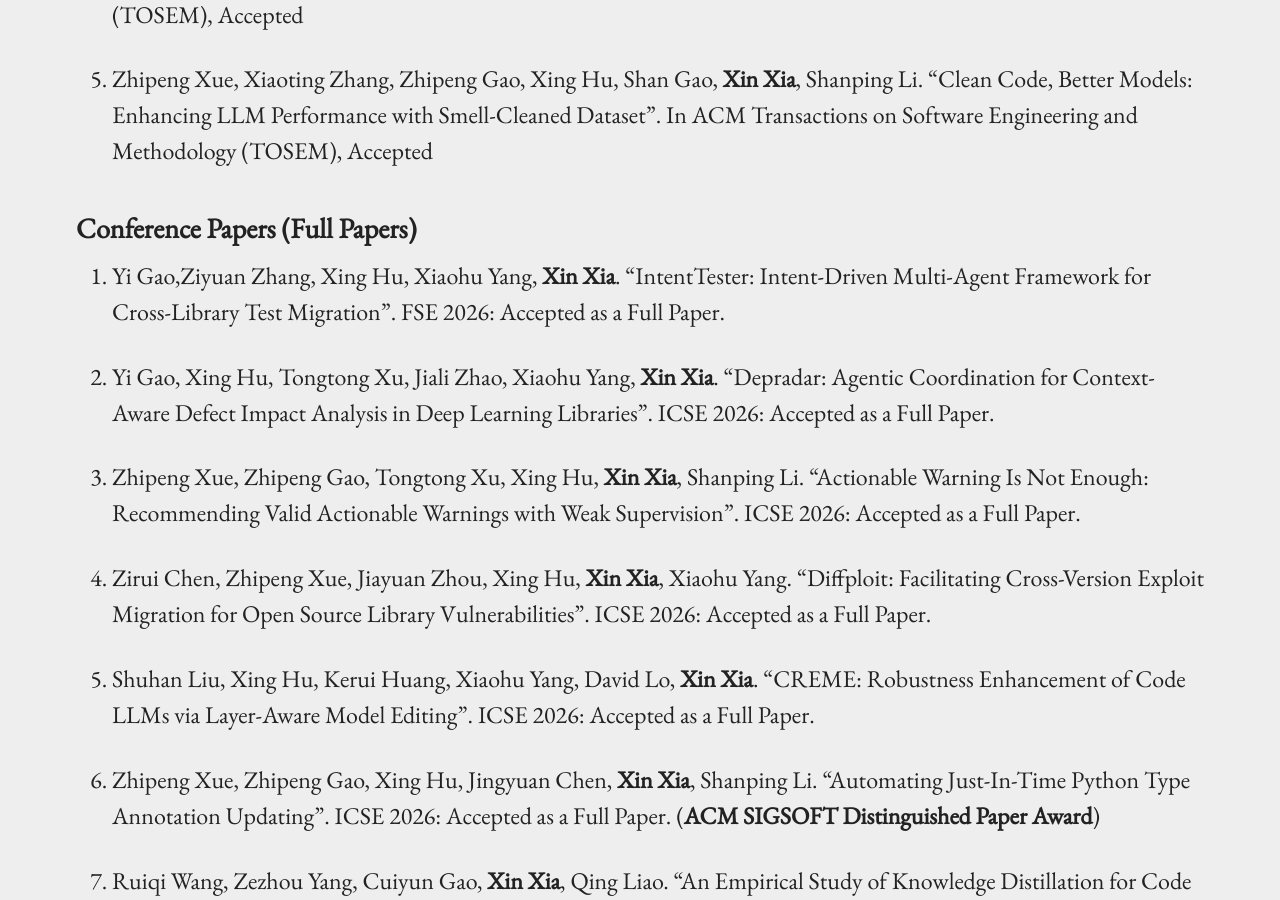
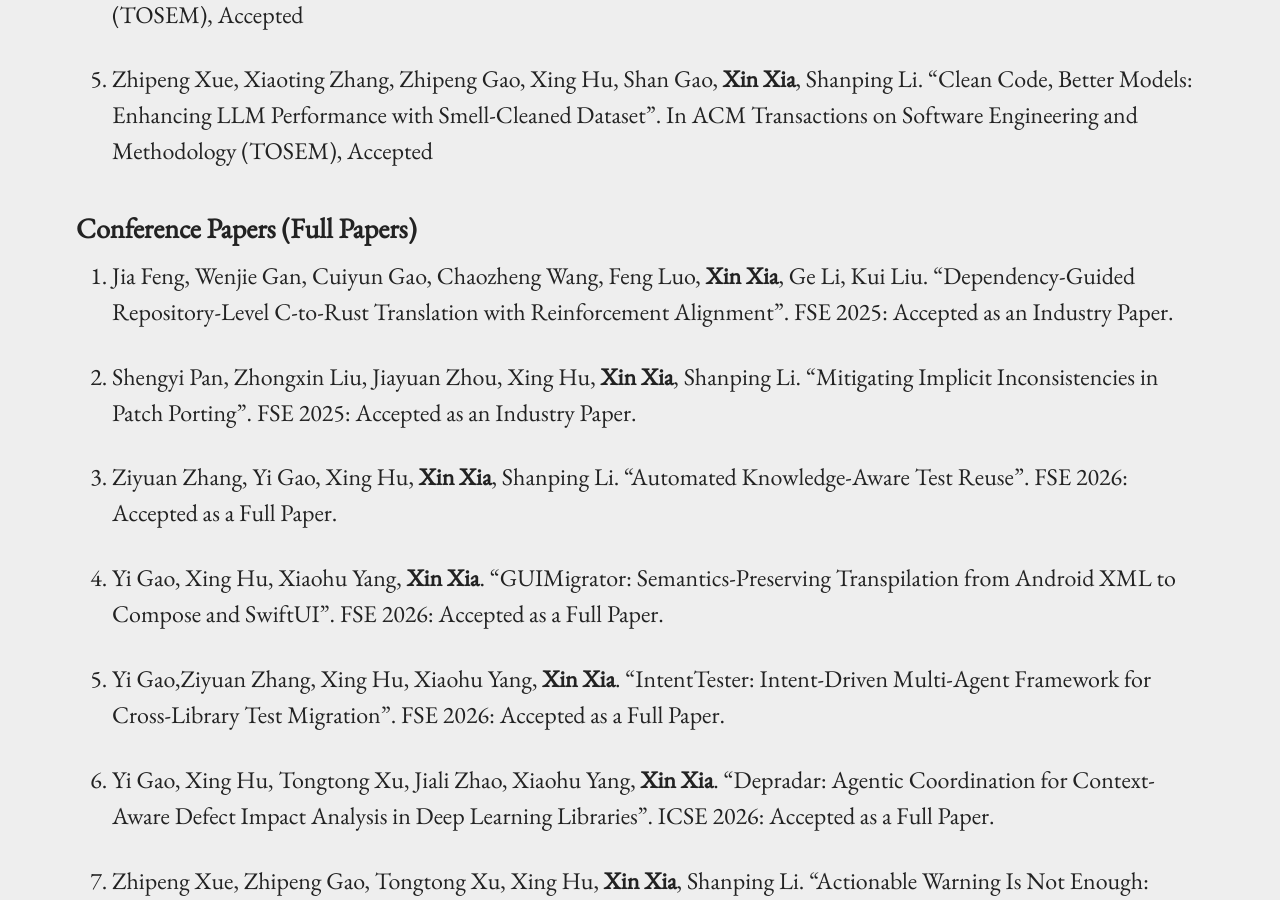
Before and after one commit to xin-xia/xin-xia.github.io, a Jekyll site: the page built from publication.md, in a window 1280 px wide and 900 px high, scrolled down 1304 px. Built offline with Jekyll 4.4.1, drawn with Linux system fonts in a browser that asks for light colours; some of the changed text lies outside the part shown.

Commit message:
Update publication.md

```diff
--- a/publication.md
+++ b/publication.md
@@ -29,6 +29,15 @@ permalink: /publication/
 151. Zhipeng Xue, Xiaoting Zhang, Zhipeng Gao, Xing Hu, Shan Gao, <strong>Xin Xia</strong>, Shanping Li. "Clean Code, Better Models: Enhancing LLM Performance with Smell-Cleaned Dataset". In ACM Transactions on Software Engineering and Methodology (TOSEM), Accepted <br />
 
 ### Conference Papers (Full Papers)
+
+214. Jia Feng, Wenjie Gan, Cuiyun Gao, Chaozheng Wang, Feng Luo, <strong>Xin Xia</strong>, Ge Li, Kui Liu. "Dependency-Guided Repository-Level C-to-Rust Translation with Reinforcement Alignment".  FSE 2025: Accepted as an Industry Paper.  <br/>
+
+213. Shengyi Pan, Zhongxin Liu, Jiayuan Zhou, Xing Hu, <strong>Xin Xia</strong>, Shanping Li. "Mitigating Implicit Inconsistencies in Patch Porting". FSE 2025: Accepted as an Industry Paper.  <br/>
+
+212. Ziyuan Zhang, Yi Gao, Xing Hu, <strong>Xin Xia</strong>, Shanping Li. "Automated Knowledge-Aware Test Reuse". FSE 2026:  Accepted as a Full Paper.  <br/>
+
+
+211. Yi Gao, Xing Hu, Xiaohu Yang, <strong>Xin Xia</strong>. "GUIMigrator: Semantics-Preserving Transpilation from Android XML to Compose and SwiftUI". FSE 2026:  Accepted as a Full Paper.  <br/>
 
 210. Yi Gao,Ziyuan Zhang, Xing Hu, Xiaohu Yang, <strong>Xin Xia</strong>. "IntentTester: Intent-Driven Multi-Agent Framework for Cross-Library Test Migration". FSE 2026:  Accepted as a Full Paper.  <br/>
 
```
Also changed, not shown: other parts of publication.md (+1 -1 lines).
